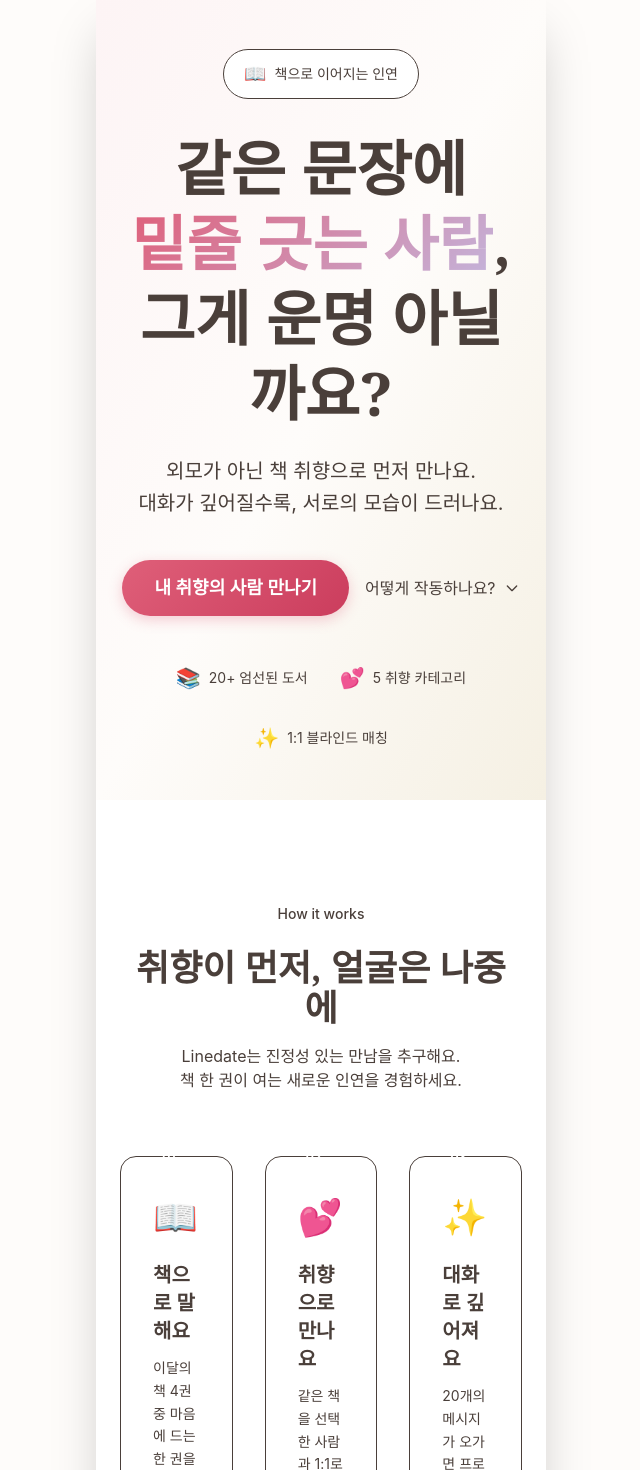
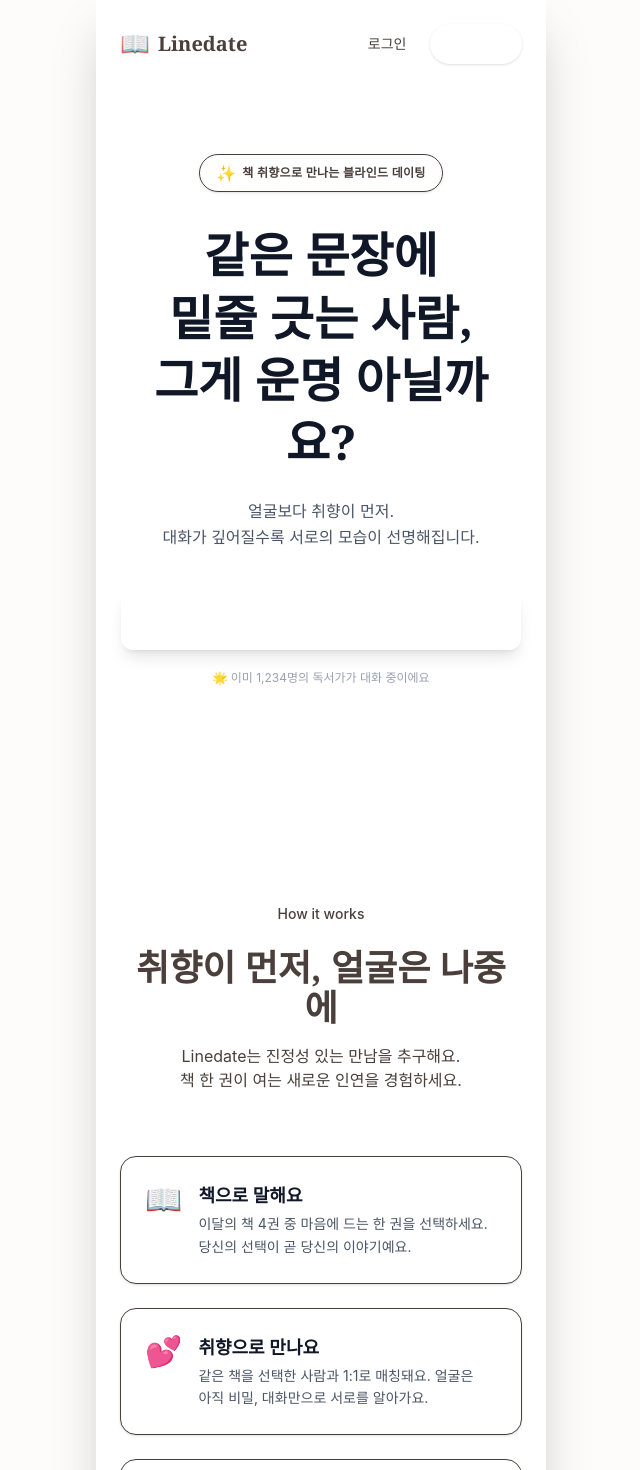
Before and after one commit to ilmagnificho/linedate, a Next.js app: page / in a window 1280 px wide. Shown: the top 1470 px of the page, without its empty margins (319-959 px from the left). Built offline with nearby package versions, Linux system fonts and the light colour scheme; a web font is replaced by a local one.

Commit message:
fix: Resolve UI/UX issues - Hero syntax, vertical features, typography

```diff
--- a/components/landing/Features.tsx
+++ b/components/landing/Features.tsx
@@ -44,32 +44,25 @@ export default function Features() {
                 </div>
 
                 {/* 피처 카드 */}
-                <div className="grid md:grid-cols-3 gap-8">
+                <div className="flex flex-col gap-6">
                     {features.map((feature, index) => (
                         <div
                             key={feature.step}
-                            className="group relative bg-white rounded-2xl p-8 border border-secondary-200 hover:border-primary-200 hover:shadow-book transition-all duration-300"
-                            style={{ animationDelay: `${index * 100}ms` }}
+                            className="bg-white rounded-2xl p-6 border border-secondary-200 shadow-sm hover:shadow-md transition-all flex items-start gap-4"
                         >
-                            {/* 스텝 번호 */}
-                            <div className="absolute -top-4 left-8">
-                                <span className={`inline-flex items-center justify-center w-8 h-8 bg-gradient-to-r ${feature.color} text-white text-xs font-bold rounded-full`}>
-                                    {feature.step}
-                                </span>
-                            </div>
-
                             {/* 아이콘 */}
-                            <div className="text-4xl mb-6 mt-2">
+                            <div className="shrink-0 text-3xl">
                                 {feature.icon}
                             </div>
 
-                            {/* 콘텐츠 */}
-                            <h3 className="font-serif text-xl font-semibold text-foreground mb-3">
-                                {feature.title}
-                            </h3>
-                            <p className="text-foreground/60 leading-relaxed text-sm">
-                                {feature.description}
-                            </p>
+                            <div>
+                                <h3 className="font-serif text-lg font-bold text-gray-900 mb-1">
+                                    {feature.title}
+                                </h3>
+                                <p className="text-sm text-gray-600 leading-relaxed break-keep">
+                                    {feature.description}
+                                </p>
+                            </div>
                         </div>
                     ))}
                 </div>
--- a/components/landing/Hero.tsx
+++ b/components/landing/Hero.tsx
@@ -4,68 +4,56 @@ import Link from 'next/link';
 
 export default function Hero() {
     return (
-        <section className="relative min-h-screen flex items-center justify-center overflow-hidden">
+        <section className="relative min-h-screen flex flex-col overflow-hidden">
+            {/* 상단 헤더 (로그인/시작하기) */}
+            <header className="absolute top-0 left-0 right-0 z-50 px-6 py-6 flex items-center justify-between max-w-4xl mx-auto w-full">
+                <div className="flex items-center gap-2">
+                    <span className="text-2xl">📖</span>
+                    <span className="font-serif font-bold text-xl text-foreground">Linedate</span>
+                </div>
+                <div className="flex items-center gap-2">
+                    <Link href="/login" className="px-4 py-2 text-sm font-medium text-foreground/70 hover:text-primary-600 transition-colors">
+                        로그인
+                    </Link>
+                    <Link href="/select" className="px-5 py-2.5 bg-primary-600 text-white text-sm font-bold rounded-full shadow-sm hover:bg-primary-700 transition-colors">
+                        시작하기
+                    </Link>
+                </div>
+            </header>
+
             {/* 배경 그라데이션 */}
-            <div className="absolute inset-0 bg-gradient-to-br from-[#fdf4f5] via-[#fefcfa] to-[#f5f0e3]" />
+            <div className="absolute inset-0 bg-gradient-to-b from-[#fdfbf9] to-[#f5f0e3] -z-10" />
 
-            {/* 장식 요소 */}
-            <div className="absolute top-20 left-10 w-32 h-32 bg-primary-200/30 rounded-full blur-3xl" />
-            <div className="absolute bottom-20 right-10 w-40 h-40 bg-accent-lavender/20 rounded-full blur-3xl" />
-            <div className="absolute top-1/3 right-1/4 w-24 h-24 bg-accent-peach/30 rounded-full blur-2xl" />
-
-            <div className="relative z-10 max-w-4xl mx-auto px-6 text-center">
+            <div className="flex-1 flex flex-col justify-center items-center text-center px-6 pt-20 pb-10 max-w-md mx-auto w-full">
                 {/* 배지 */}
-                <div className="inline-flex items-center gap-2 px-5 py-2.5 bg-white rounded-full shadow-soft border border-primary-100 mb-8 animate-fade-in-up">
-                    <span className="text-lg">📖</span>
-                    <span className="text-sm font-medium text-primary-600">책으로 이어지는 인연</span>
+                <div className="inline-flex items-center gap-1.5 px-4 py-1.5 bg-white/60 backdrop-blur-sm rounded-full border border-primary-100 mb-8 shadow-sm">
+                    <span className="text-base">✨</span>
+                    <span className="text-xs font-semibold text-primary-600 tracking-wide">책 취향으로 만나는 블라인드 데이팅</span>
                 </div>
 
                 {/* 메인 헤드라인 */}
-                <h1 className="font-serif text-4xl md:text-5xl lg:text-6xl font-semibold leading-tight mb-6">
-                    <span className="text-foreground">같은 문장에</span>
-                    <br />
-                    <span className="text-gradient">밑줄 긋는 사람</span>
-                    <span className="text-foreground">,</span>
-                    <br />
-                    <span className="text-foreground">그게 운명 아닐까요?</span>
+                <h1 className="font-serif text-4xl md:text-5xl font-bold leading-[1.3] mb-6 text-gray-900">
+                    같은 문장에<br />
+                    <span className="text-primary-600">밑줄 긋는 사람</span>,<br />
+                    그게 운명 아닐까요?
                 </h1>
 
                 {/* 서브 헤드라인 */}
-                <p className="text-lg md:text-xl text-foreground/70 mb-10 max-w-2xl mx-auto leading-relaxed">
-                    외모가 아닌 책 취향으로 먼저 만나요.
-                    <br className="hidden md:block" />
-                    대화가 깊어질수록, 서로의 모습이 드러나요.
+                <p className="text-base text-gray-600 mb-10 leading-relaxed max-w-xs mx-auto">
+                    얼굴보다 취향이 먼저.<br />
+                    대화가 깊어질수록 서로의 모습이 선명해집니다.
                 </p>
 
                 {/* CTA 버튼 */}
-                <div className="flex flex-col sm:flex-row gap-4 justify-center items-center mb-12">
+                <div className="w-full flex flex-col gap-3">
                     <Link
                         href="/select"
-                        className="btn-primary text-lg px-8 py-4"
+                        className="w-full bg-primary-600 text-white font-bold text-lg py-4 rounded-xl shadow-lg hover:bg-primary-700 transition-all hover:scale-[1.02] active:scale-[0.98]"
                     >
                         내 취향의 사람 만나기
                     </Link>
-                    <button className="flex items-center gap-2 text-foreground/60 hover:text-primary-500 transition-colors group">
-                        <span>어떻게 작동하나요?</span>
-                        <svg className="w-4 h-4 group-hover:translate-y-0.5 transition-transform" fill="none" stroke="currentColor" viewBox="0 0 24 24">
-                            <path strokeLinecap="round" strokeLinejoin="round" strokeWidth={2} d="M19 9l-7 7-7-7" />
-                        </svg>
-                    </button>
-                </div>
-
-                {/* 신뢰 지표 */}
-                <div className="flex flex-wrap justify-center gap-8 text-sm text-foreground/50">
-                    <div className="flex items-center gap-2">
-                        <span className="text-xl">📚</span>
-                        <span>20+ 엄선된 도서</span>
-                    </div>
-                    <div className="flex items-center gap-2">
-                        <span className="text-xl">💕</span>
-                        <span>5 취향 카테고리</span>
-                    </div>
-                    <div className="flex items-center gap-2">
-                        <span className="text-xl">✨</span>
-                        <span>1:1 블라인드 매칭</span>
+                    <div className="text-xs text-center text-gray-400 mt-2">
+                        🌟 이미 1,234명의 독서가가 대화 중이에요
                     </div>
                 </div>
             </div>
```
